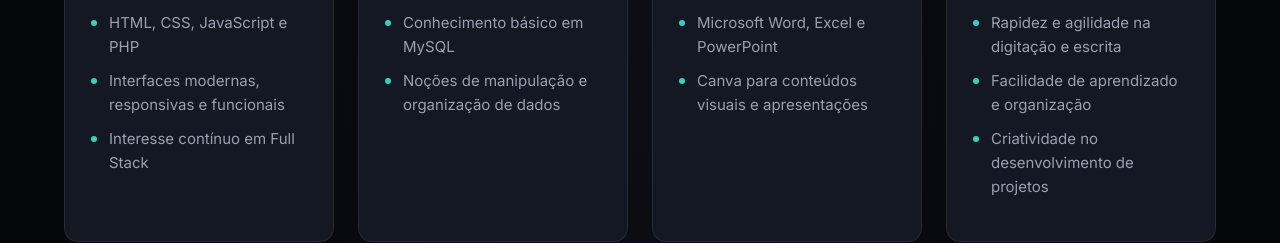
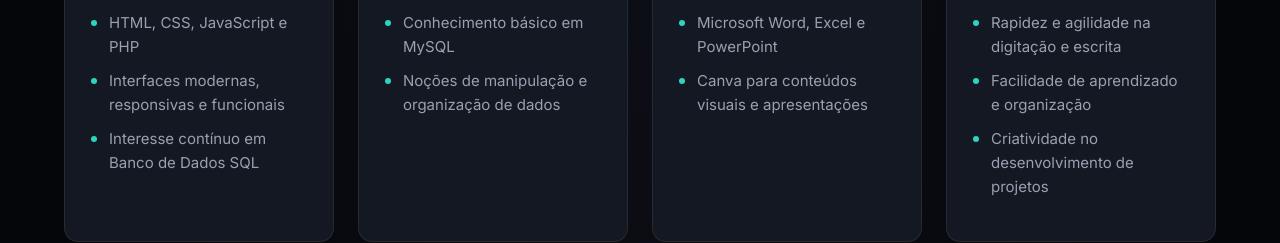
Before and after one commit to Mellbs/Portifolio, a plain HTML site: page index.html in a window 1280 px wide. Shown: the part 1120-1363 px from the top of the page. Drawn offline with Linux system fonts and the light colour scheme.

Commit message:
curriculo novo

```diff
--- a/index.html
+++ b/index.html
@@ -80,7 +80,7 @@
                     <ul>
                         <li>HTML, CSS, JavaScript e PHP</li>
                         <li>Interfaces modernas, responsivas e funcionais</li>
-                        <li>Interesse contínuo em Full Stack</li>
+                        <li>Interesse contínuo em Banco de Dados SQL</li>
                     </ul>
                 </article>
 
```
